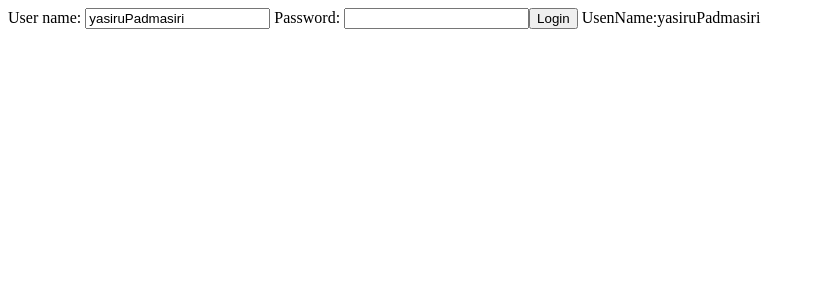
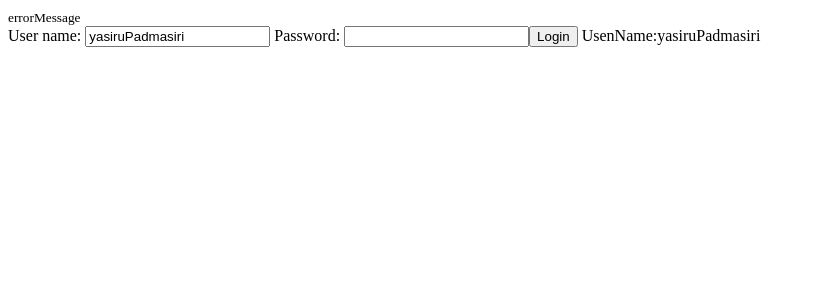
Before and after one commit to yasiruPadmasiri/angular_java_springboot, an Angular app in the folder frontend/todo/: page / in a window 1280 px wide. Shown: the top 300 px of the page, without its empty margins (0-814 px from the left). Built offline with nearby package versions, Linux system fonts and the light colour scheme.

Commit message:
loging error message location fixed for form valiation in login

```diff
--- a/frontend/todo/src/app/login/login.component.html
+++ b/frontend/todo/src/app/login/login.component.html
@@ -1,3 +1,6 @@
+<small>errorMessage</small>
+<br>
+
 User name: <input type="text" name="username" [(ngModel)]="username">
 Password: <input type="password" name="password" [(ngModel)]="password" >
 <button (click)=handlelogin()>Login</button>
```
